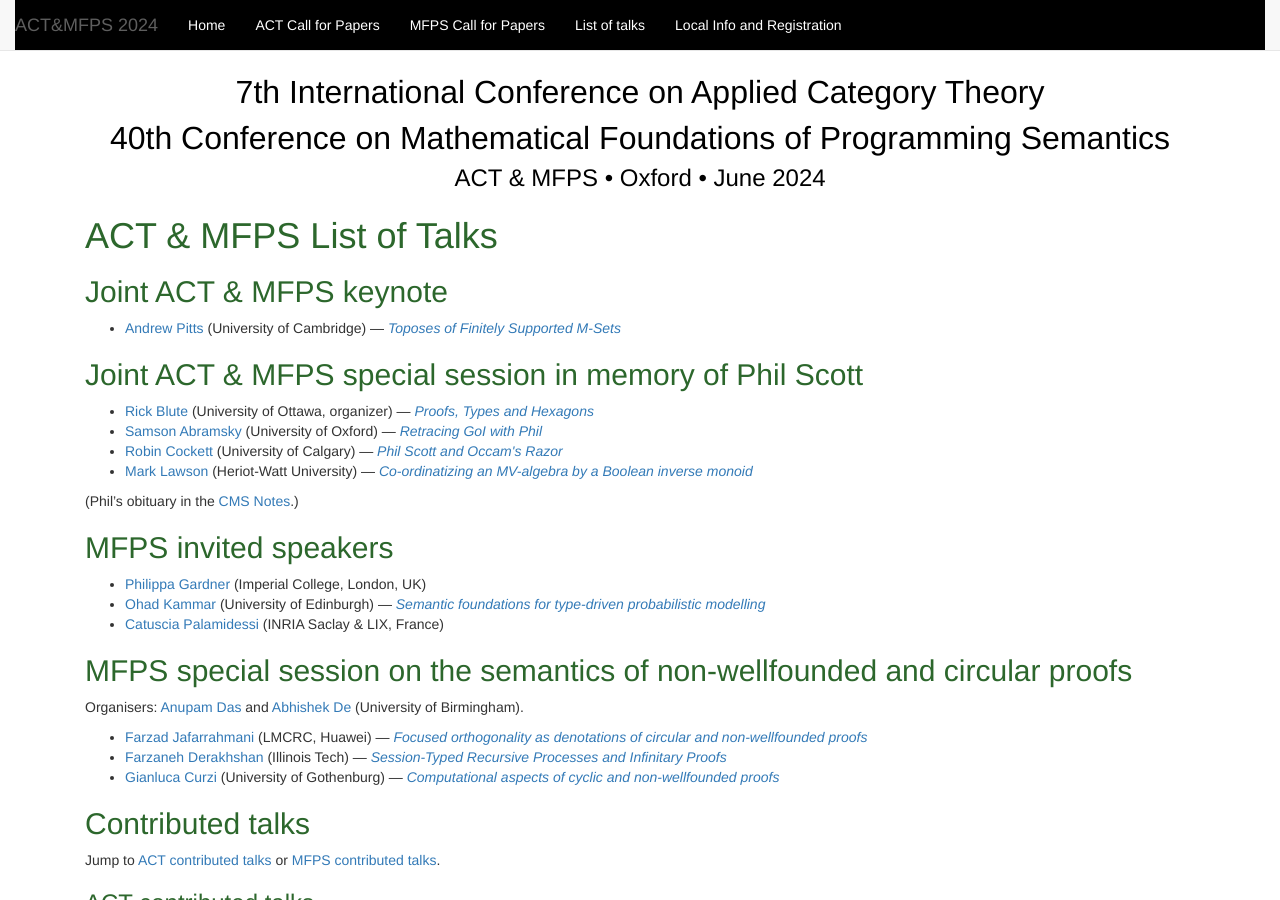
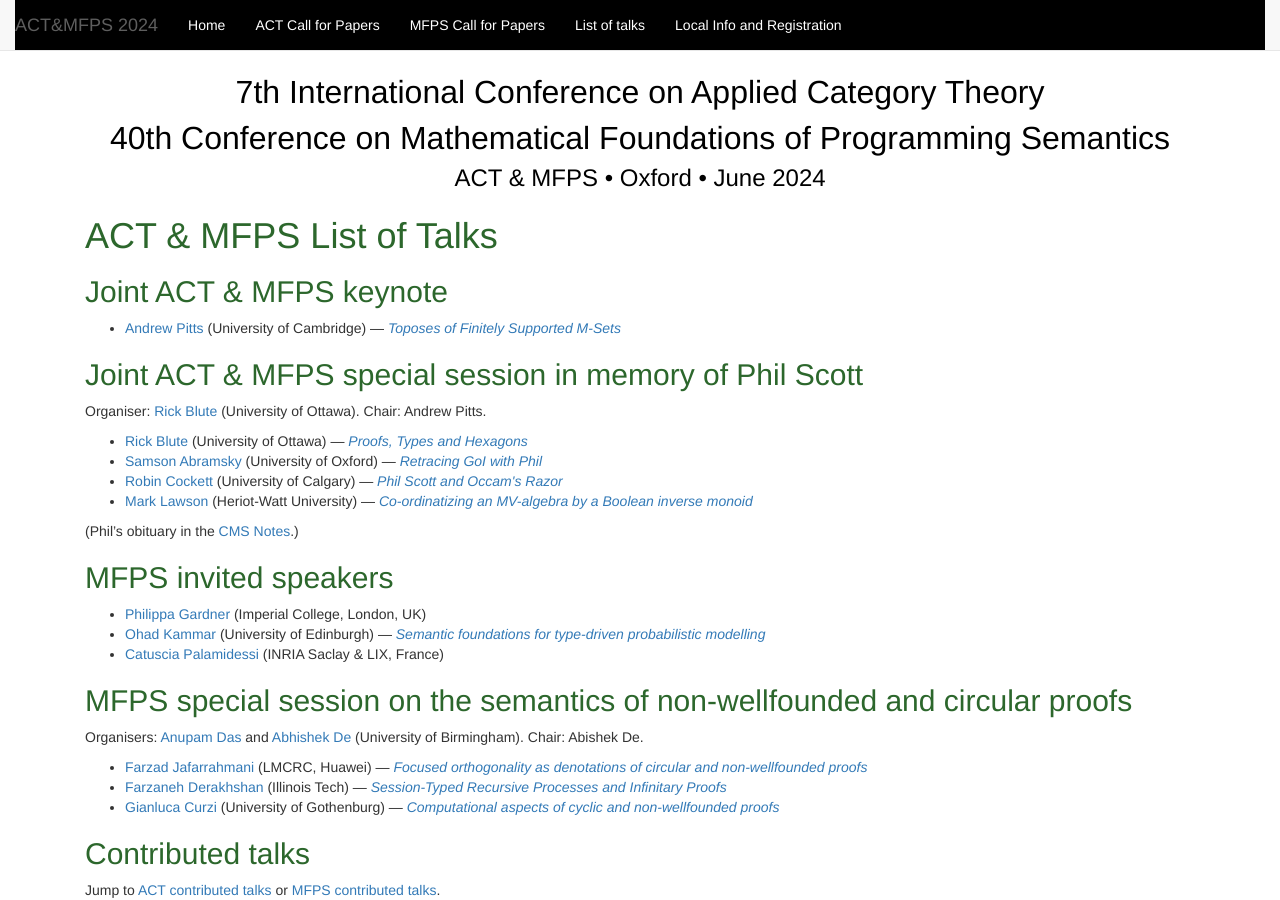
Before and after one commit to oxford24/oxford24.github.io, a Jekyll site: the page built from all-talks.md, in a window 1280 px wide and 900 px high. Built offline with Jekyll 4.4.1, drawn with Linux system fonts in a browser that asks for light colours.

Commit message:
special session chairs

```diff
--- a/all-talks.md
+++ b/all-talks.md
@@ -23,7 +23,9 @@ characterisation of this class of topos. </details>
 
 ## Joint ACT &amp; MFPS special session in memory of Phil Scott
 
-* <details><summary><a href="https://www.uottawa.ca/faculty-science/professors/richard-blute">Rick Blute</a> (University of Ottawa, organizer) &mdash; <a><i>Proofs, Types and Hexagons</i></a></summary>
+Organiser: [Rick Blute](https://www.uottawa.ca/faculty-science/professors/richard-blute) (University of Ottawa). Chair: Andrew Pitts.
+
+* <details><summary><a href="https://www.uottawa.ca/faculty-science/professors/richard-blute">Rick Blute</a> (University of Ottawa) &mdash; <a><i>Proofs, Types and Hexagons</i></a></summary>
 Phil’s book with Jim Lambek “Introduction to Higher-Order Categorical Logic” is a seminal work in category theory. It cemented in the minds of many of us working in the field the idea that the best approach to studying logical systems was to form a category whose objects are formulas and arrows are proofs of entailments. Extensions of this idea are an obsession of the categorical logic community to this day.<br>One of the most interesting extensions involves representing formulas as multivariant functors and thus proofs become dinatural transformations, the hexagons of the title. The problem/challenge that arises is that these transformations need not compose.  This has led to a great deal of interesting category theory, much of which Phil contributed to. I’ll review some of these results, especially those relating to linear logic.</details>
 * <details><summary><a href="https://www.cs.ox.ac.uk/people/samson.abramsky/">Samson Abramsky</a> (University of Oxford) &mdash; <a><i>Retracing GoI with Phil</i></a></summary>
 I will describe  my collaboration with Phil Scott and Esfandiar Haghverdi on categorical semantics of Geometry of Interaction. I will say something about the context of this work, and where it led.</details>
@@ -58,7 +60,7 @@ ongoing developments in this area.</details>
 
 ## MFPS special session on the semantics of non-wellfounded and circular proofs
 
-Organisers: [Anupam Das](https://www.anupamdas.com) and [Abhishek De](https://sites.google.com/view/abhishekde) (University of Birmingham).
+Organisers: [Anupam Das](https://www.anupamdas.com) and [Abhishek De](https://sites.google.com/view/abhishekde) (University of Birmingham). Chair: Abishek De.
 
 * <details><summary><a href="https://sites.google.com/site/farzadjafarrahmani/home">Farzad Jafarrahmani</a> (LMCRC, Huawei) &mdash; <a><i>Focused orthogonality as denotations of circular and non-wellfounded proofs</i></a></summary>
 This talk investigates the question of denotational invariants of non-wellfounded and circular proofs of the linear logic with least and greatest fixpoints. While non-wellfounded and circular proof theory has made significant progress in the last twenty years, the corresponding denotational semantics is still underdeveloped. First, we explore a theory of fixpoint constructions in focused orthogonality categories and present a lifting theorem for initial algebras and final coalgebras. These constructions crucially hinge on the insight that focused orthogonality categories are relational fibrations. We then demonstrate that assuming a CPO structure on our category allows the focused orthogonality construction to provide a model for non-wellfounded proofs. Several properties of the semantics will be discussed, including its soundness, the relationship between totality (orthogonality) and validity, and the semantic content involved in translating finitary proofs to circular proofs. Finally, the talk focuses on circular proofs, aiming to leverage their regularity to define the interpretation function inductively. We argue why the usual validity condition is too general for this purpose, while a fragment of circular proofs—strongly valid proofs—constitutes a well-behaved class for such an inductive interpretation.</details>
```
